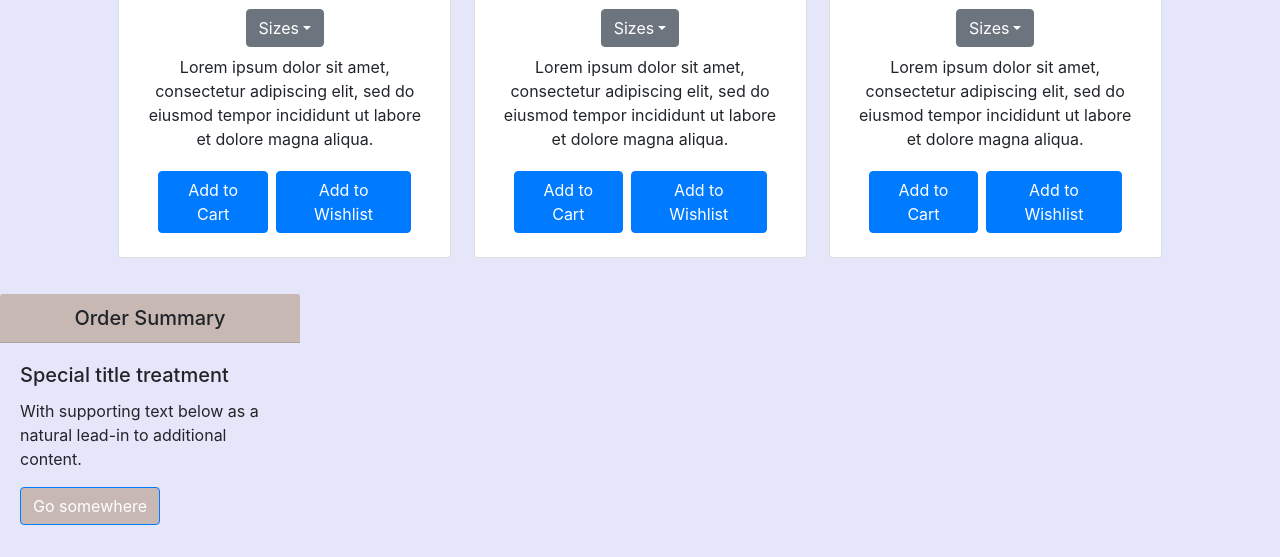
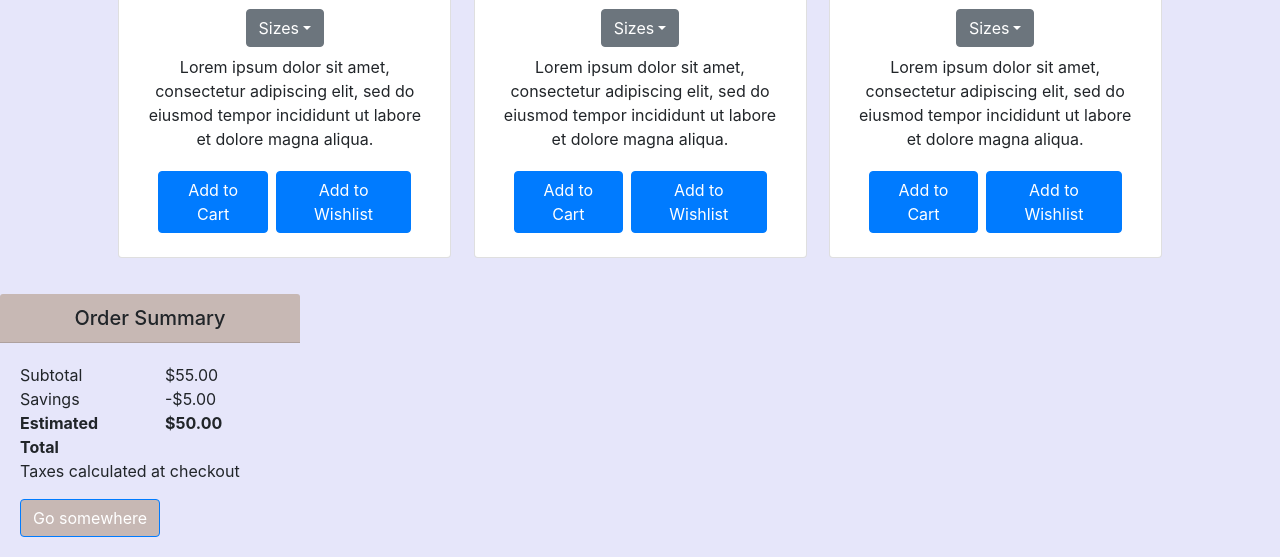
Before and after one commit to michaelpfohl/pants-group-project-todo-team-name-team-2, a plain HTML site: page products.html in a window 1280 px wide. Shown: the part 1937-2494 px from the top of the page. Drawn offline with nearby package versions, Linux system fonts and the light colour scheme.

Commit message:
editing list items in order summary

```diff
--- a/main.css
+++ b/main.css
@@ -1,6 +1,10 @@
 body {
     background: lavender;
 
+}
+
+#gridContainer {
+ list-style: none;
 }
 
 .footer--container {
--- a/main.js
+++ b/main.js
@@ -111,8 +111,20 @@ const buildOrderSummary = () => {
                     <div class="card mb-5" style="width: 300px;">
                         <h5 class="card-header text-center" style="background-color: #C7B8B4;">Order Summary</h5>
                         <div class="card-body">
-                            <h5 class="card-title">Special title treatment</h5>
-                            <p class="card-text">With supporting text below as a natural lead-in to additional content.</p>
+                            <div class="row justify-content-between" id="gridContainer">
+                            <div class="col-sm" id="checkoutTitles">
+                                <li>Subtotal</li>
+                                <li>Savings</li>
+                                <li><strong>Estimated Total</strong></li>
+                            </div>
+                            <div class="col-sm" id="checkoutTotals">
+                                <li>$55.00</li>
+                                <li>-$5.00</li>
+                                <li><strong>$50.00</strong></li>
+                            </div>
+                            </div>
+
+                            <p class="card-text">Taxes calculated at checkout</p>
                             <a href="#" class="btn btn-primary" style="background-color: #C7B8B4;">Go somewhere</a>
                         </div>
                     </div>
```
